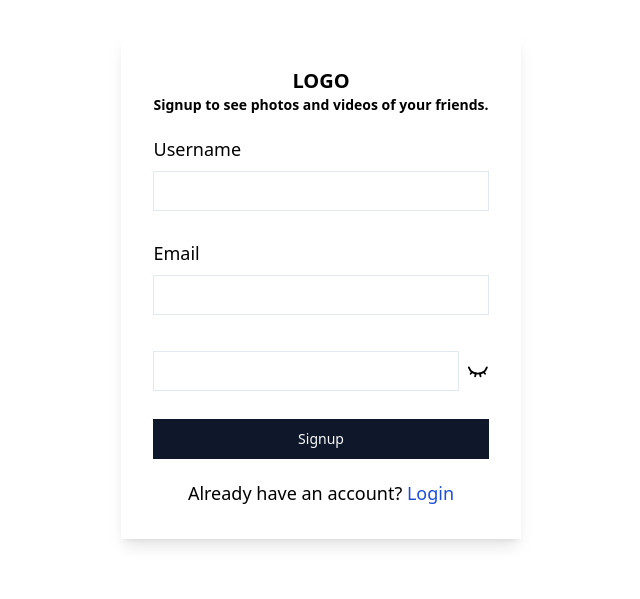
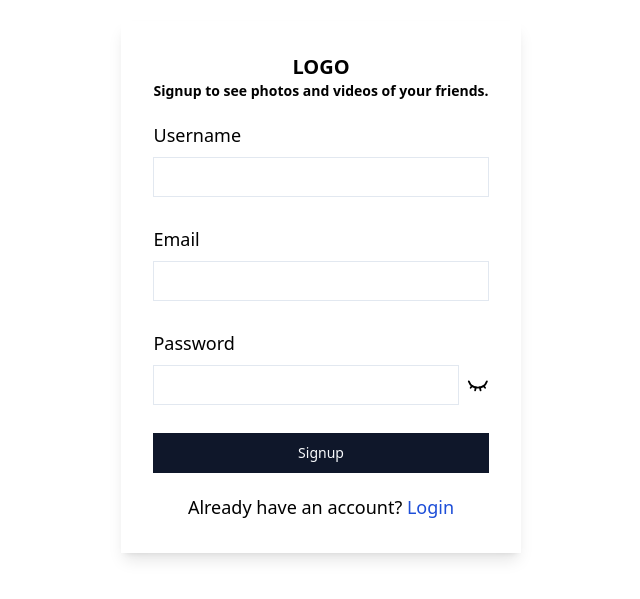
Before and after one commit to Aman-Krishnarth/Insta-Clone, a React (Vite) app in the folder frontend/: page /signup in a window 1280 px wide. Shown: the part 113-712 px from the top of the page, without its empty margins (319-959 px from the left). Built offline with nearby package versions, Linux system fonts and the light colour scheme.

Commit message:
Changed the signup page

```diff
--- a/frontend/src/components/Signup.jsx
+++ b/frontend/src/components/Signup.jsx
@@ -34,7 +34,6 @@ function Signup() {
       const res = await axios
         .post(import.meta.env.VITE_BACKEND_URL + "/user/register", input)
         .then((res) => {
-
           if (res.data.success) {
             navigate("/login");
             toast.success(res.data.message);
@@ -43,13 +42,13 @@ function Signup() {
               email: "",
               password: "",
             });
-          }else{
-            toast.error(res.data.message)
+          } else {
+            toast.error(res.data.message);
           }
         })
         .catch((err) => {
           console.log("signup axios catch");
-          toast.error(err.data.message)
+          toast.error(err.data.message);
         });
     } catch (error) {
       console.log("Handle form submit catch");
@@ -99,7 +98,10 @@ function Signup() {
           />
         </div>
 
-		<div className="flex items-center gap-2">
+        <div>
+          <Label className="text-lg">Password</Label>
+
+          <div className="flex items-center gap-2">
             <Input
               type={`${showPassword ? "text" : "password"}`}
               className="focus-visible:ring-transparent my-2"
@@ -120,6 +122,7 @@ function Signup() {
               />
             )}
           </div>
+        </div>
 
         {loading ? (
           <Button>
```
